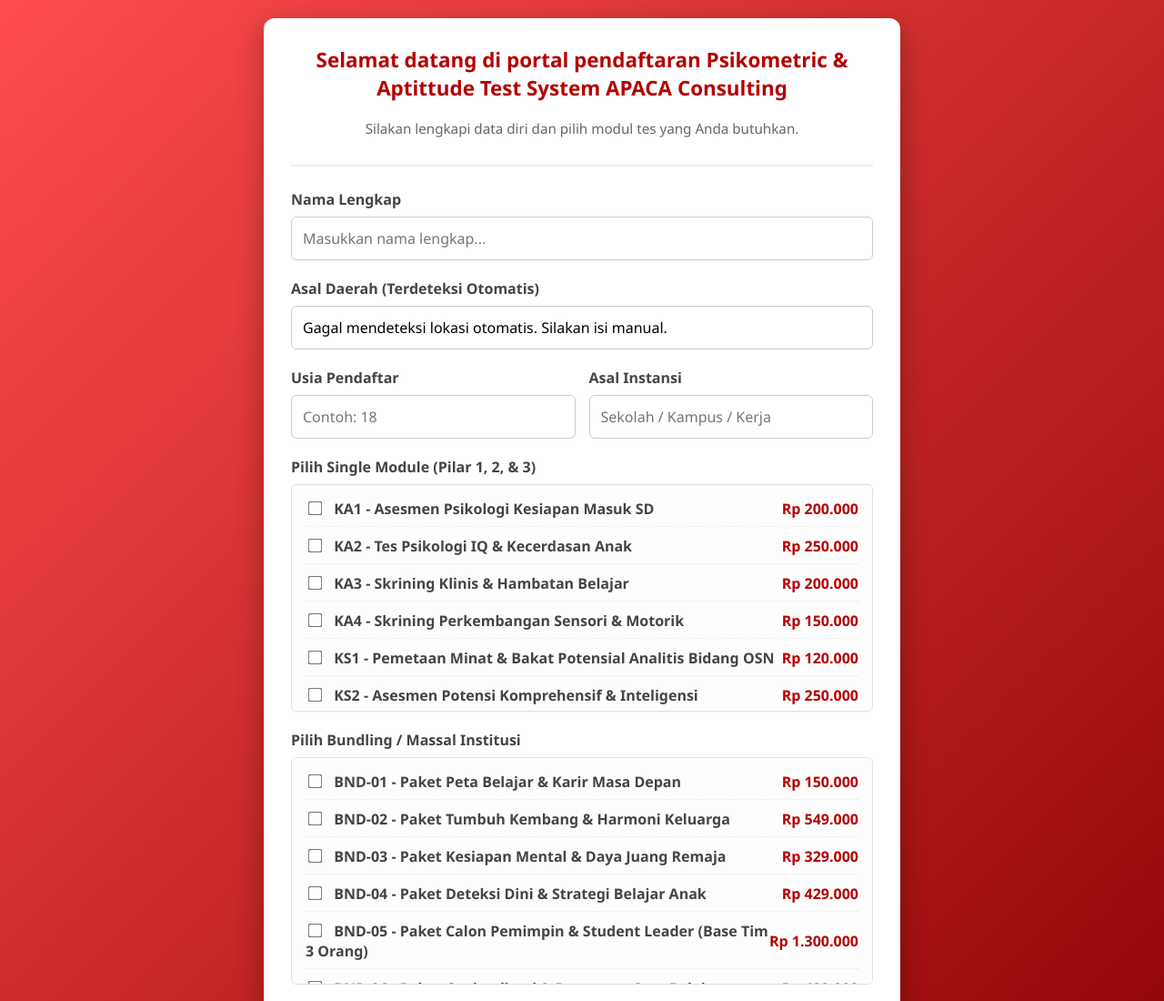
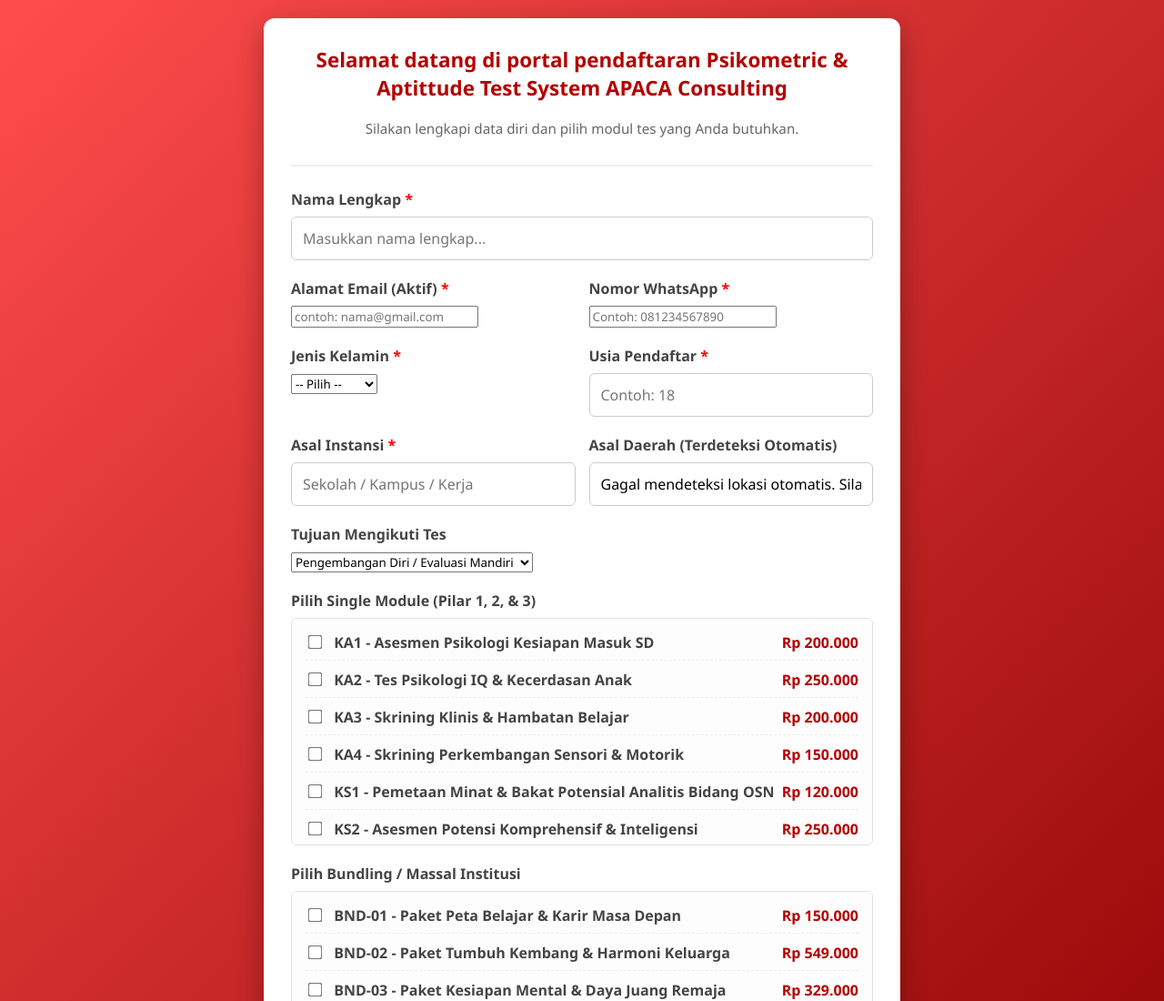
Before and after one commit to ptbriska/regis-apaca, a plain HTML site: page index.html in a window 1280 px wide. Shown: the top 1100 px of the page at 91% size. Drawn offline with Linux system fonts and the light colour scheme; no server answers.

Commit message:
Update index.html

```diff
--- a/index.html
+++ b/index.html
@@ -14,26 +14,57 @@
         </div>
 
         <form id="registrationForm">
-            <!-- Data Diri -->
+            <!-- Data Diri Utama -->
             <div class="form-group">
-                <label for="nama">Nama Lengkap</label>
+                <label for="nama">Nama Lengkap <span style="color:red">*</span></label>
                 <input type="text" id="nama" name="nama" required placeholder="Masukkan nama lengkap...">
-            </div>
-
-            <div class="form-group">
-                <label for="lokasi">Asal Daerah (Terdeteksi Otomatis)</label>
-                <input type="text" id="lokasi" name="lokasi" readonly placeholder="Mendeteksi lokasi...">
             </div>
 
             <div class="form-group row">
                 <div class="col">
-                    <label for="usia">Usia Pendaftar</label>
+                    <label for="email">Alamat Email (Aktif) <span style="color:red">*</span></label>
+                    <input type="email" id="email" name="email" required placeholder="contoh: nama@gmail.com">
+                </div>
+                <div class="col">
+                    <label for="whatsapp">Nomor WhatsApp <span style="color:red">*</span></label>
+                    <input type="tel" id="whatsapp" name="whatsapp" required placeholder="Contoh: 081234567890">
+                </div>
+            </div>
+
+            <div class="form-group row">
+                <div class="col">
+                    <label for="jenisKelamin">Jenis Kelamin <span style="color:red">*</span></label>
+                    <select id="jenisKelamin" name="jenisKelamin" required class="form-control">
+                        <option value="">-- Pilih --</option>
+                        <option value="Laki-laki">Laki-laki</option>
+                        <option value="Perempuan">Perempuan</option>
+                    </select>
+                </div>
+                <div class="col">
+                    <label for="usia">Usia Pendaftar <span style="color:red">*</span></label>
                     <input type="number" id="usia" name="usia" required placeholder="Contoh: 18">
                 </div>
+            </div>
+
+            <div class="form-group row">
                 <div class="col">
-                    <label for="instansi">Asal Instansi</label>
+                    <label for="instansi">Asal Instansi <span style="color:red">*</span></label>
                     <input type="text" id="instansi" name="instansi" required placeholder="Sekolah / Kampus / Kerja">
                 </div>
+                <div class="col">
+                    <label for="lokasi">Asal Daerah (Terdeteksi Otomatis)</label>
+                    <input type="text" id="lokasi" name="lokasi" readonly placeholder="Mendeteksi lokasi...">
+                </div>
+            </div>
+
+            <div class="form-group">
+                <label for="tujuanTes">Tujuan Mengikuti Tes</label>
+                <select id="tujuanTes" name="tujuanTes" class="form-control">
+                    <option value="Pengembangan Diri">Pengembangan Diri / Evaluasi Mandiri</option>
+                    <option value="Persyaratan Sekolah/Kampus">Persyaratan Masuk Sekolah / Kampus</option>
+                    <option value="Persiapan Karir/Rekrutmen">Persiapan Karir / Seleksi Kerja</option>
+                    <option value="Rekomendasi Konseling">Pendampingan Konseling / Counseling</option>
+                </select>
             </div>
 
             <!-- Pemilihan Modul -->
@@ -66,6 +97,27 @@
 
             <button type="submit" class="btn-submit">Daftar & Dapatkan Akses</button>
         </form>
+
+        <!-- Pop-Up Modal Konfirmasi Instan -->
+        <div id="confirmationModal" class="modal" style="display: none;">
+            <div class="modal-content">
+                <div class="modal-header">
+                    <h3>Pendaftaran Berhasil! 🎉</h3>
+                </div>
+                <div class="modal-body">
+                    <p>Terima kasih telah melakukan pendaftaran. Berikut adalah Kode Akses Anda:</p>
+                    <div class="access-key-box">
+                        <span id="modalAccessKey">PATS-XXXX-XXXX</span>
+                        <button type="button" id="copyKeyBtn" onclick="copyAccessKey()">📋 Salin Kode</button>
+                    </div>
+                    <p><strong>Modul Diizinkan:</strong> <br><span id="modalModulList">-</span></p>
+                    <p class="email-note">💡 Salinan Kode Akses dan instruksi ujian juga telah dikirimkan ke email Anda.</p>
+                </div>
+                <div class="modal-footer">
+                    <button type="button" class="btn-close" onclick="closeModal()">Tutup Halaman</button>
+                </div>
+            </div>
+        </div>
     </div>
 
     <script src="config.js"></script>
```
